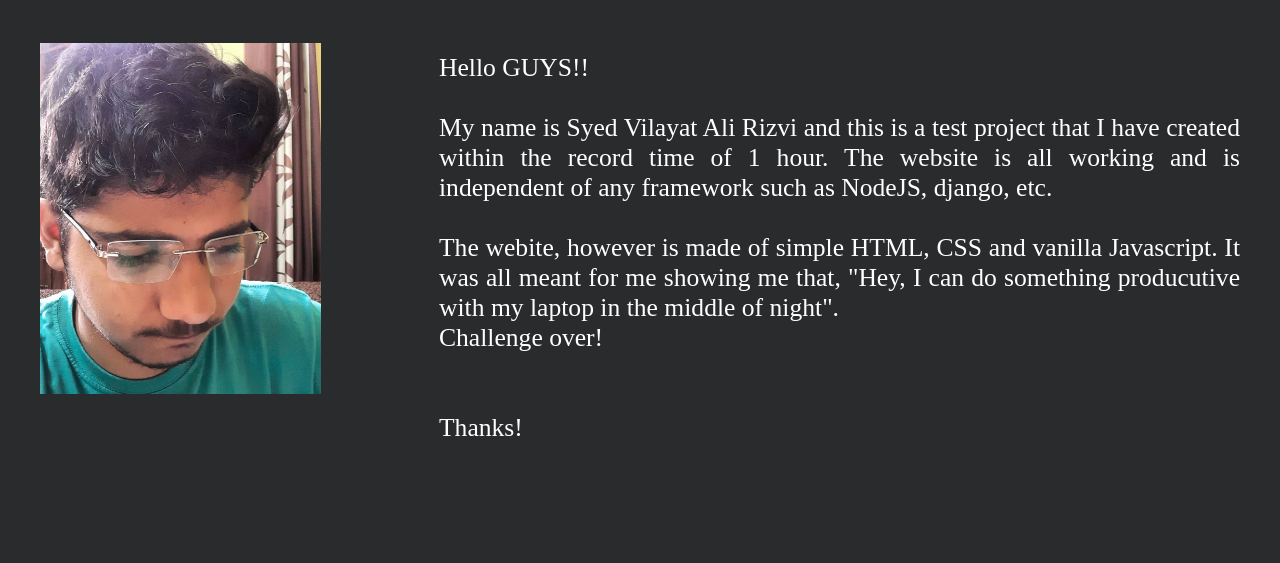
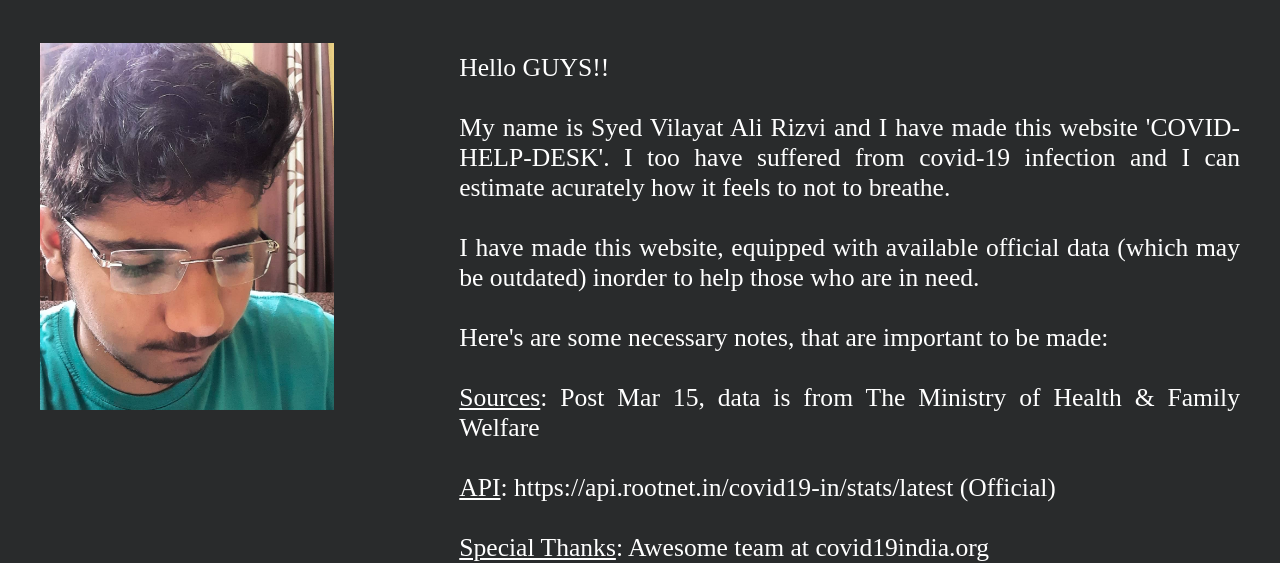
Before and after one commit to Vilayat-Ali/Vilayat-Ali.github.io, a plain HTML site: page about.html in a window 1280 px wide. Shown: the part 247-810 px from the top of the page. Drawn offline with Linux system fonts and the light colour scheme.

Commit message:
Edit About.html

```diff
--- a/about.html
+++ b/about.html
@@ -32,10 +32,14 @@
         <div class="container-txt">
           <br>
           <p>Hello GUYS!!<br/><br>
-          My name is Syed Vilayat Ali Rizvi and this is a test project that I have created within the record time of 1 hour. The website is all working and is independent of any framework such as NodeJS, django, etc.<br><br>
-        The webite, however is made of simple HTML, CSS and vanilla Javascript. It was all meant for me showing me that, "Hey, I can do something producutive with my laptop in the middle of night".<br/>
-      Challenge over!<br><br><br>
-    Thanks!</p>
+          My name is Syed Vilayat Ali Rizvi and I have made this website 'COVID-HELP-DESK'. I too have suffered from covid-19 infection and I can estimate acurately how it feels to not to breathe.<br/><br/>
+          I have made this website, equipped with available official data (which may be outdated) inorder to help those who are in need. <br/><br/>
+          Here's are some necessary notes, that are important to be made:<br/><br>
+          <span style="text-decoration: underline;">Sources</span>: Post Mar 15, data is from The Ministry of Health & Family Welfare<br/><br>
+          <span style="text-decoration: underline;">API</span>: https://api.rootnet.in/covid19-in/stats/latest (Official)<br/><br>
+          <span style="text-decoration: underline;">Special Thanks</span>: Awesome team at covid19india.org
+
+    <br><br>Thanks!</p>
         </div>
       </div>
       <footer>
```
